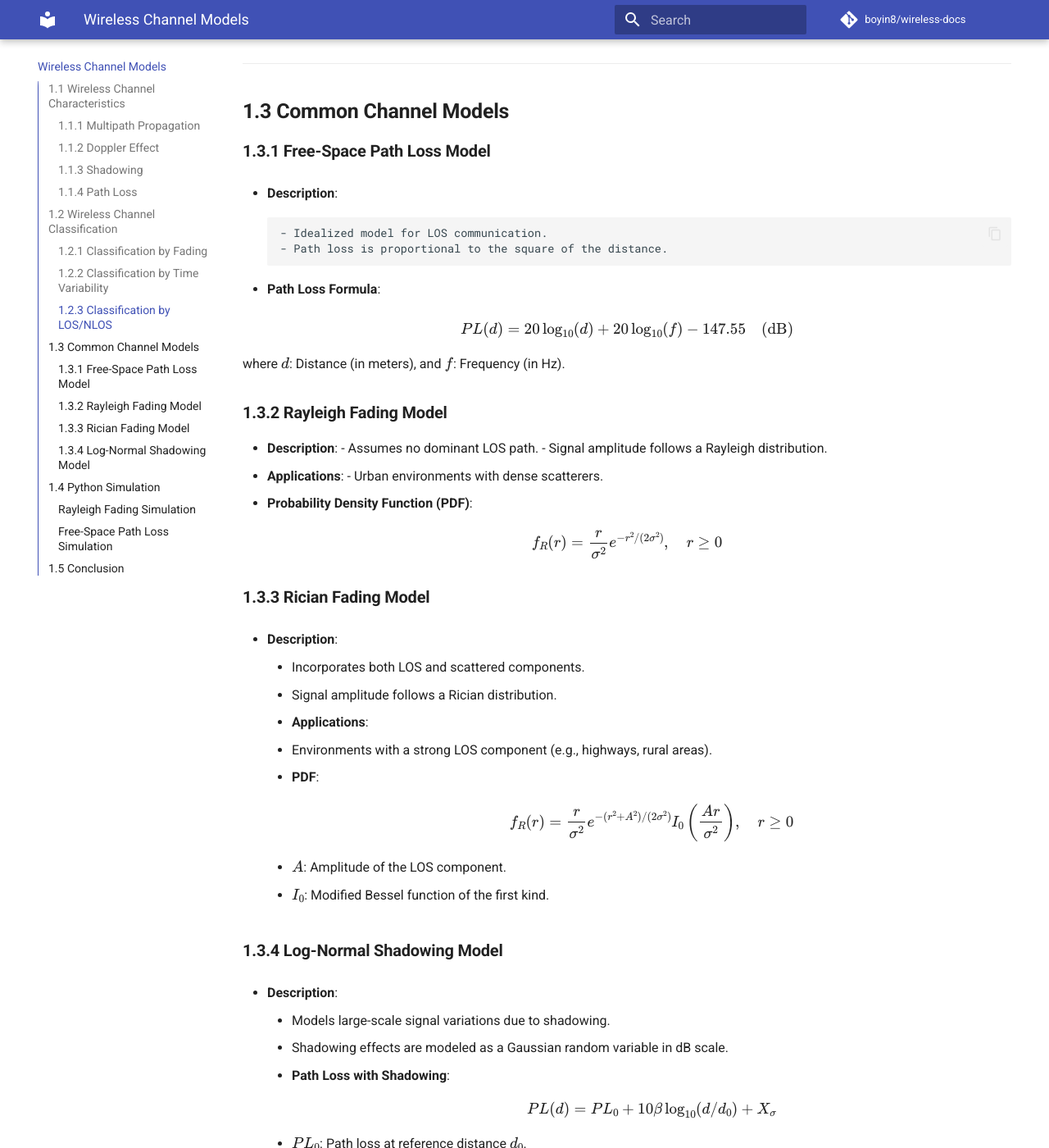
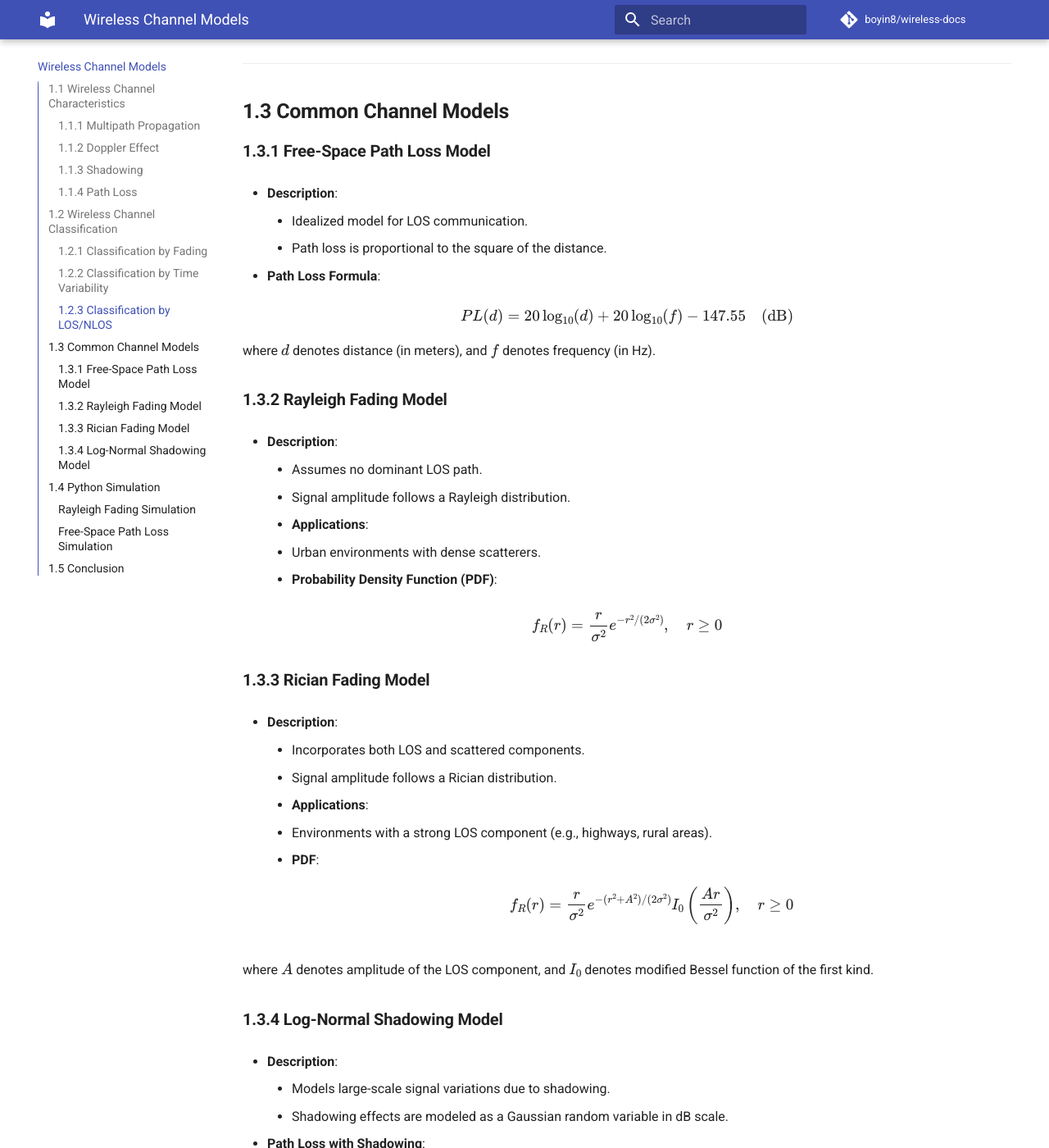
Before and after one commit to boyin8/wireless-docs, an MkDocs documentation site: the page built from docs/channel_models.md, in a window 1280 px wide and 1400 px high, scrolled down 2309 px. Shown: the whole window at 82% size. Built offline with MkDocs 1.6.1 and Material for MkDocs 9.7.7, drawn with Linux system fonts in a browser that asks for light colours; comment, search, counter and statistics services are not loaded; some of the changed text lies outside the part shown.

Commit message:
Update channel_models.md

```diff
--- a/docs/channel_models.md
+++ b/docs/channel_models.md
@@ -80,8 +80,8 @@ Wireless channels are commonly classified based on their characteristics:
 ### **1.3.1 Free-Space Path Loss Model**
 - **Description**:
 
-        - Idealized model for LOS communication.
-        - Path loss is proportional to the square of the distance.
+      - Idealized model for LOS communication.
+      - Path loss is proportional to the square of the distance.
 
 - **Path Loss Formula**:
 
@@ -89,14 +89,16 @@ Wireless channels are commonly classified based on their characteristics:
   PL(d) = 20 \log_{10}(d) + 20 \log_{10}(f) - 147.55 \quad (\text{dB})
   $$
 
-  where \(d\): Distance (in meters), and \(f\): Frequency (in Hz).
+  where \(d\) denotes distance (in meters), and \(f\) denotes frequency (in Hz).
 
 ### **1.3.2 Rayleigh Fading Model**
 - **Description**:
-        - Assumes no dominant LOS path.
-        - Signal amplitude follows a Rayleigh distribution.
+
+      - Assumes no dominant LOS path.
+      - Signal amplitude follows a Rayleigh distribution.
 - **Applications**:
-        - Urban environments with dense scatterers.
+
+      - Urban environments with dense scatterers.
 - **Probability Density Function (PDF)**:
 
   $$
@@ -115,20 +117,21 @@ Wireless channels are commonly classified based on their characteristics:
   $$
   f_R(r) = \frac{r}{\sigma^2} e^{-(r^2 + A^2) / (2\sigma^2)} I_0\left(\frac{Ar}{\sigma^2}\right), \quad r \geq 0
   $$
-  - \(A\): Amplitude of the LOS component.
-  - \(I_0\): Modified Bessel function of the first kind.
+
+  where \(A\) denotes amplitude of the LOS component, and \(I_0\) denotes modified Bessel function of the first kind.
 
 ### **1.3.4 Log-Normal Shadowing Model**
 - **Description**:
 
       - Models large-scale signal variations due to shadowing.
       - Shadowing effects are modeled as a Gaussian random variable in dB scale.
+
 - **Path Loss with Shadowing**:
   $$
   PL(d) = PL_0 + 10\beta \log_{10}(d/d_0) + X_\sigma
   $$
-  - \(PL_0\): Path loss at reference distance \(d_0\).
-  - \(X_\sigma\): Zero-mean Gaussian random variable with standard deviation \(\sigma\).
+
+  where \(PL_0\) denotes path loss at reference distance \(d_0\), and \(X_\sigma\) denotes zero-mean Gaussian random variable with standard deviation \(\sigma\).
 
 ---
 
```
